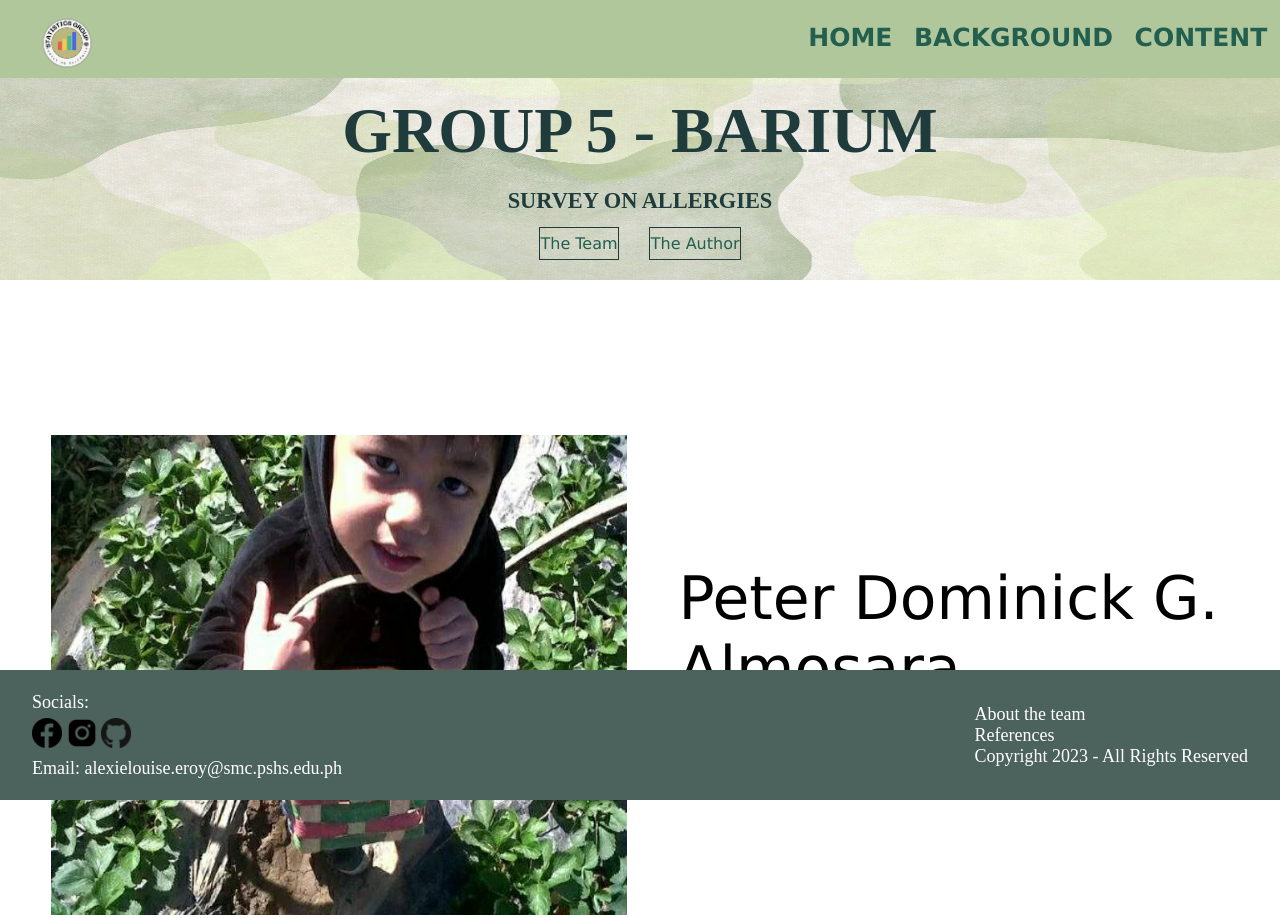
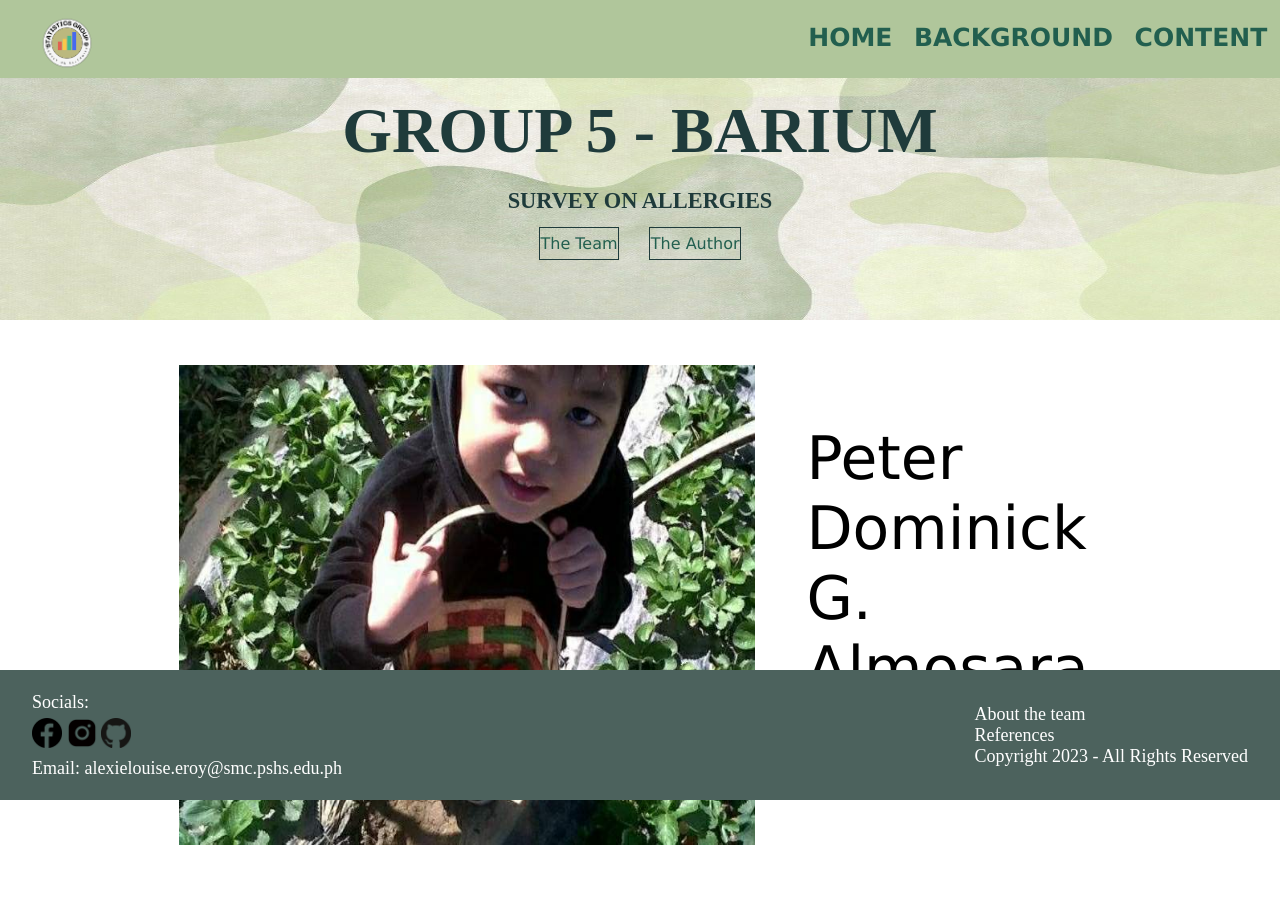
Before and after one commit to AlexieEroy/Q1QP_Ba_ALEROY, a plain HTML site: page team.html in a window 1280 px wide. Shown: the top 918 px of the page. Drawn offline with Linux system fonts and the light colour scheme.

Commit message:
Add files via upload

```diff
--- a/style.css
+++ b/style.css
@@ -3,9 +3,9 @@
     margin: 0px;
 }
 
-body {
+ body {
     background-image: url(Pictures/banner.jpg);
-    background-size: 100vw 280px;
+    background-size: 100vw 40vh;
     background-repeat: no-repeat;
 }
 
@@ -64,9 +64,6 @@ body {
 /*BANNER*/
 /*sets the picture, position, and size of the banner*/
 .banner {
-    background-image: url(Pictures/bg\ for\ proj.jpg);
-    width: 100%;
-    height: 50vh;
     text-align: center;
 }
 /*sets the position, margin and size of the headings*/
@@ -156,10 +153,10 @@ ul {
     text-align: justify;
     font-size: 3vh;
     font-family: Verdana, Geneva, Tahoma, sans-serif;
-    margin-top: 10vh;
+    margin-top: 15vh;
     margin-bottom: 50vh;
-    margin-left: 50px;
-    margin-right: 50px;
+    margin-left: 5vw;
+    margin-right: 5vw;
 }
 /*sets the type of list style to disc, a bullet point*/
 ul {
@@ -172,11 +169,11 @@ ul {
     display: flex;
     align-items: center;
     justify-content: space-between;
-    margin-bottom: 11.4vw;
-    margin-top: 35px;
+    margin-bottom: 25vh;
+    margin-top: 14vh;
     margin-left: 10px;
     margin-right: 10px;
-    width: 100vw;
+    width: 80vw;
 }
 /*sets the position of the text, the font size and the font family*/
 .description {
```
